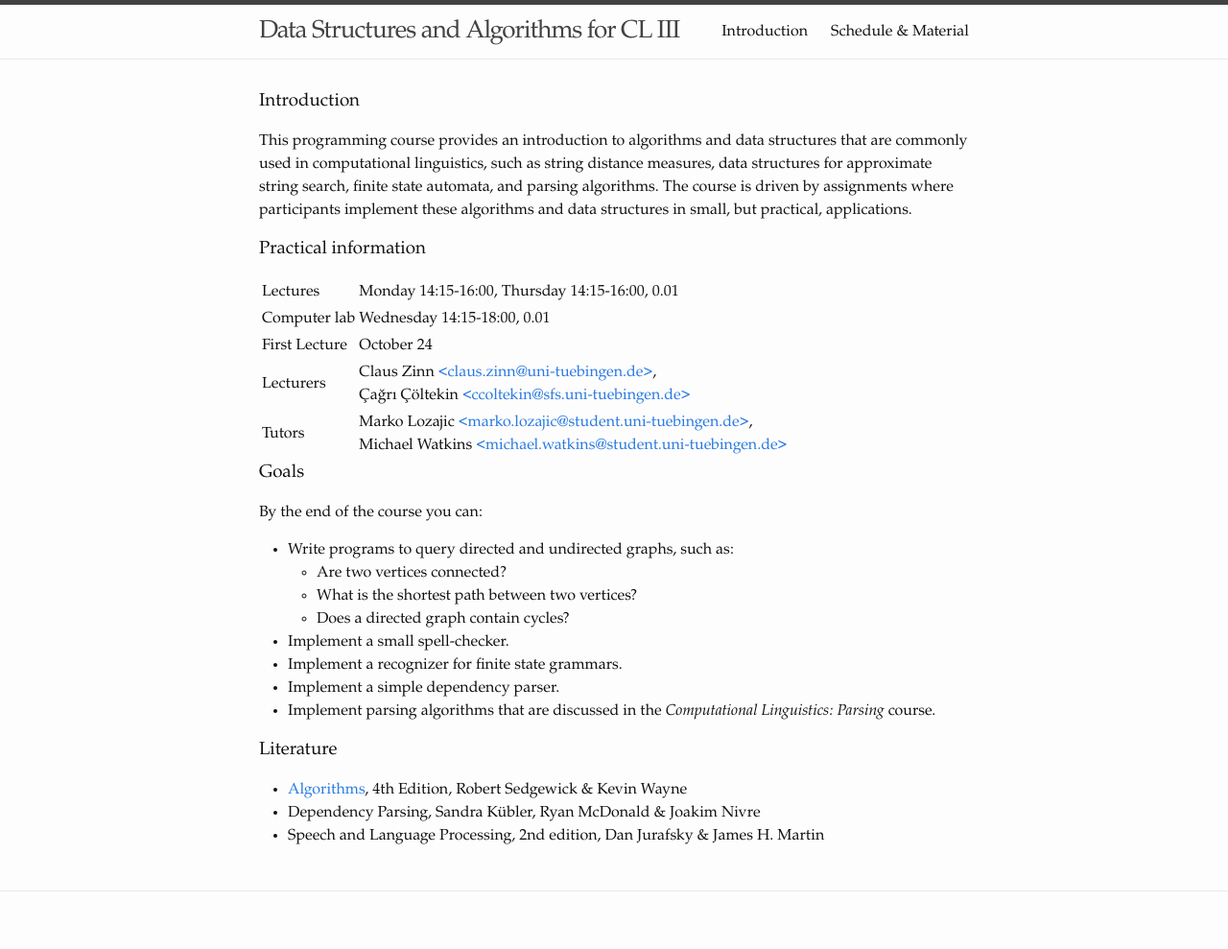
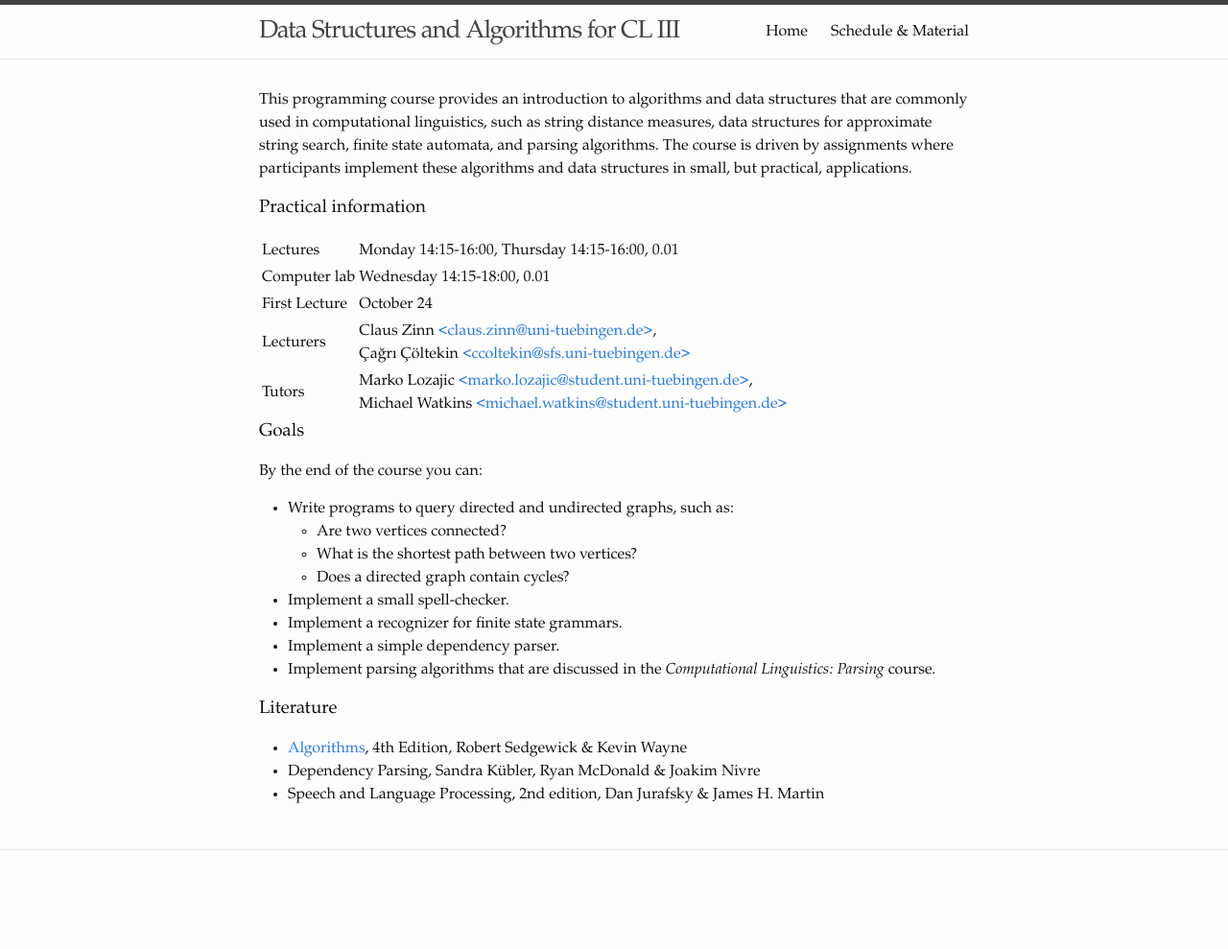
Before and after one commit to dsacl3-2018/dsacl3-2018.github.io, a Jekyll site: the page built from index.md, in a window 1280 px wide. Shown: the whole page at 96% size. Built offline with Jekyll 4.4.1, drawn with Linux system fonts in a browser that asks for light colours; our own code applies the rules of GitHub Pages for plain Markdown files; after the commit the page ends 946 px from its top, so only the background shows below that.

Commit message:
Index page: add 'home' link.

```diff
--- a/index.md
+++ b/index.md
@@ -1,8 +1,7 @@
 ---
 layout: default
+title: Home
 ---
-
-### Introduction
 
 This programming course provides an introduction to algorithms and data
 structures that are commonly used in computational linguistics, such as
```
